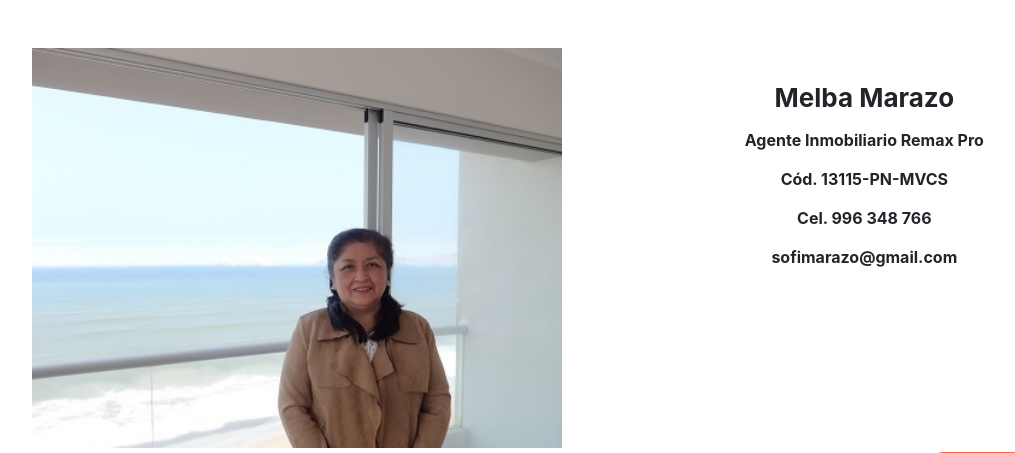
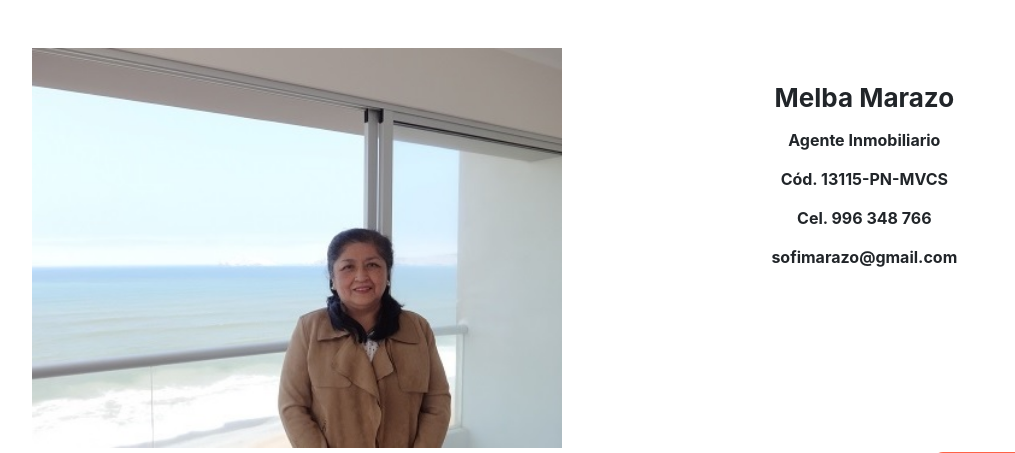
Before and after one commit to cespivilla/sofimarazo, a Flask app: page / in a window 1280 px wide. Shown: the top 453 px of the page, without its empty margins (71-1086 px from the left). Run offline with Flask 2, Linux system fonts and the light colour scheme; parts of the project's set-up code (start-up, migrations or seed data) failed here and were passed over; some libraries are stand-ins or nearby versions.

Commit message:
Update index.html

```diff
--- a/templates/index.html
+++ b/templates/index.html
@@ -8,7 +8,7 @@
 {% block main %}
     <div class="row">
          <div class="column back50"></div>
-         <div class="column cincuenta" style="font-size: 26px;"><b>Melba Marazo<br><span style="font-size: 16px;">Agente Inmobiliario Remax Pro<br>Cód. 13115-PN-MVCS<br>Cel. 996 348 766<br>sofimarazo@gmail.com</span></b></div>
+         <div class="column cincuenta" style="font-size: 26px;"><b>Melba Marazo<br><span style="font-size: 16px;">Agente Inmobiliario<br>Cód. 13115-PN-MVCS<br>Cel. 996 348 766<br>sofimarazo@gmail.com</span></b></div>
     </div>
 
     <button class="button1" onclick="document.location='/contacto'">Contactar agente</button><br>
```
